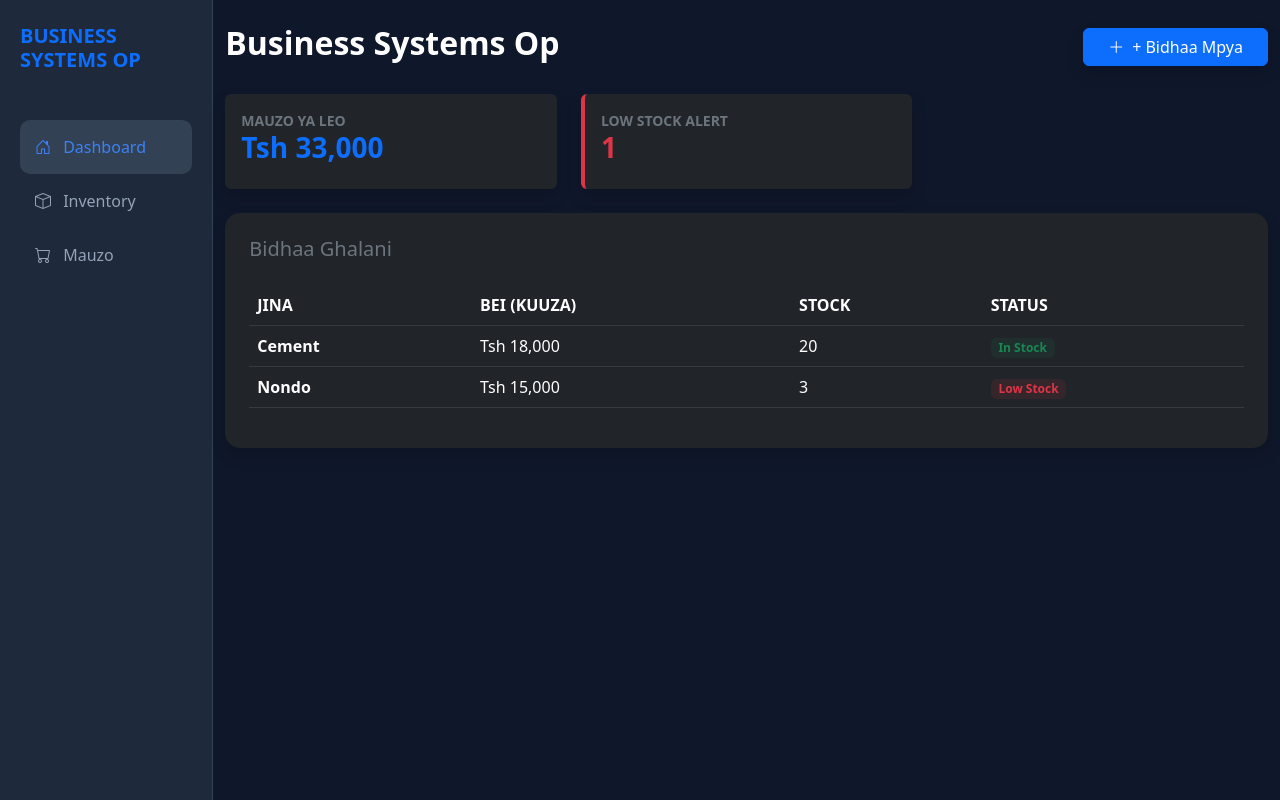
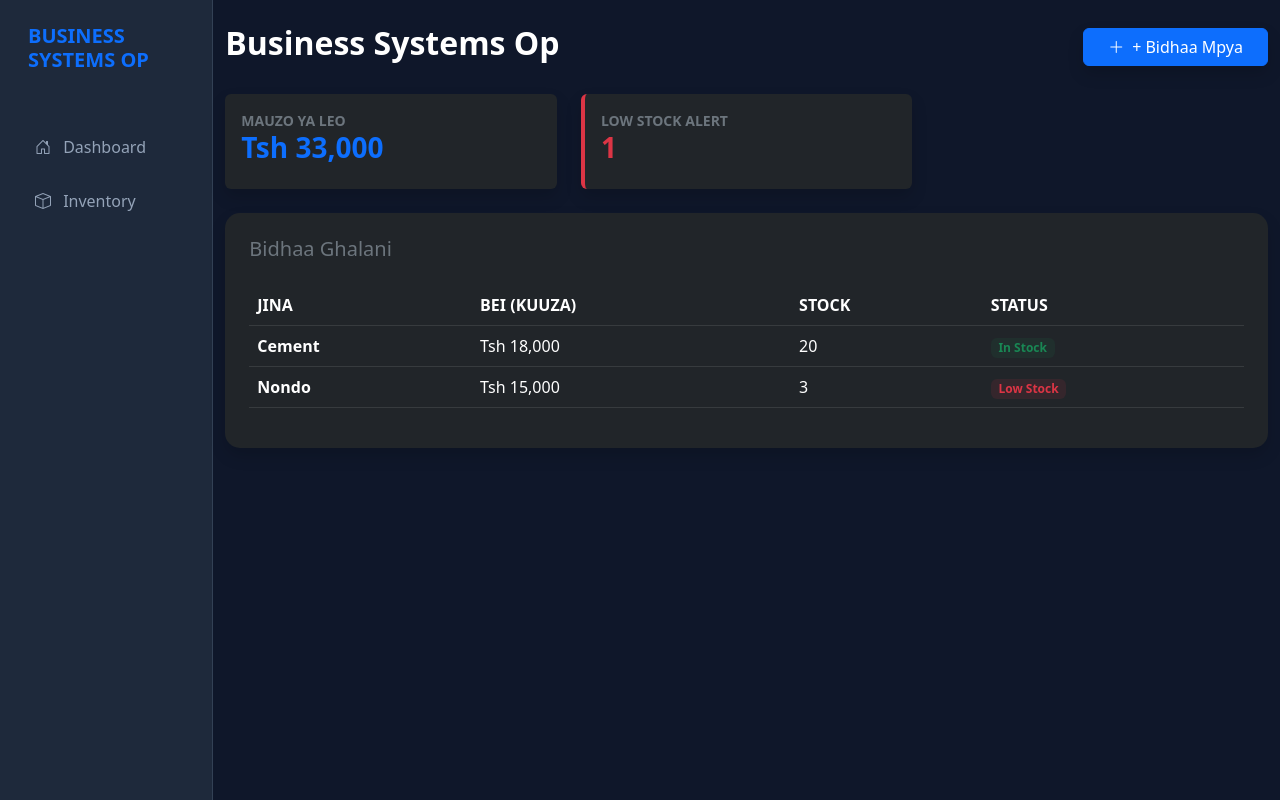
Before and after one commit to benmass1/Business_Systems_Op, a Flask app: page / in a window 1280 px wide. Run offline with Flask 3, Linux system fonts and the light colour scheme.

Commit message:
Update layout.html

```diff
--- a/templates/layout.html
+++ b/templates/layout.html
@@ -9,7 +9,7 @@
     <style>
         body { background-color: #0f172a; color: white; }
         .sidebar { background: #1e293b; min-height: 100vh; border-right: 1px solid #334155; }
-        .nav-link { color: #94a3b8; padding: 15px; text-decoration: none; }
+        .nav-link { color: #94a3b8; padding: 15px; }
         .nav-link:hover, .active-link { background: #334155; color: #3b82f6; border-radius: 10px; }
     </style>
 </head>
@@ -17,11 +17,10 @@
     <div class="container-fluid">
         <div class="row">
             <div class="col-md-2 sidebar d-none d-md-block py-4">
-                <h5 class="text-primary fw-bold mb-5 px-2">BUSINESS SYSTEMS OP</h5>
+                <h5 class="text-primary fw-bold mb-5 px-3">BUSINESS SYSTEMS OP</h5>
                 <nav class="nav flex-column px-2">
-                    <a class="nav-link active-link" href="/"><i class="bi bi-house-door me-2"></i> Dashboard</a>
+                    <a class="nav-link" href="/"><i class="bi bi-house-door me-2"></i> Dashboard</a>
                     <a class="nav-link" href="/inventory"><i class="bi bi-box me-2"></i> Inventory</a>
-                    <a class="nav-link" href="/sales"><i class="bi bi-cart me-2"></i> Mauzo</a>
                 </nav>
             </div>
             <div class="col-md-10 py-4">
```
